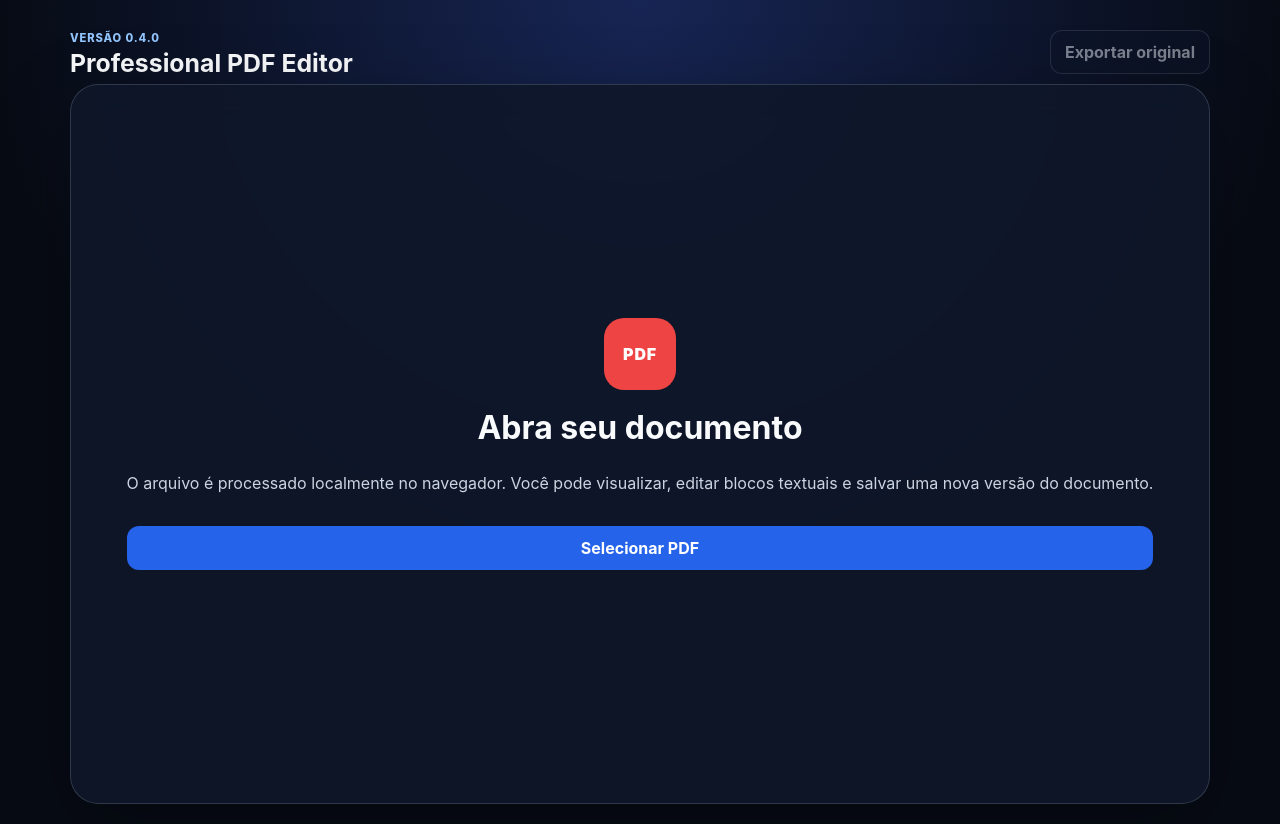
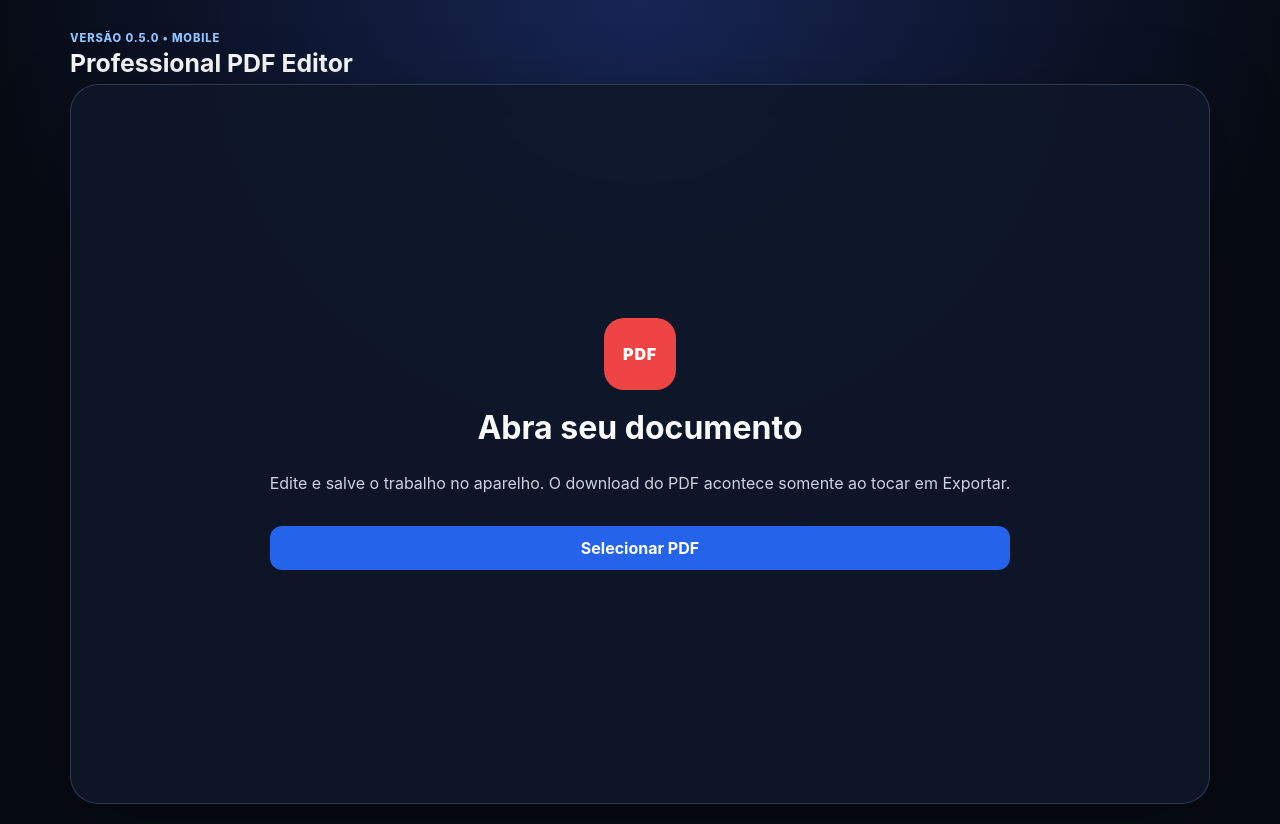
Before and after one commit to hallankazale/professional-pdf-editor, a Next.js app: page / in a window 1280 px wide. Built offline with nearby package versions, Linux system fonts and the light colour scheme.

Commit message:
feat: alinhar cabeçalho ao fluxo salvar e exportar do APK

```diff
--- a/src/app/page.tsx
+++ b/src/app/page.tsx
@@ -2,7 +2,6 @@
 
 import { ChangeEvent, useState } from "react";
 
-import { downloadPdfCopy } from "@/core/export/download-pdf-copy";
 import { validatePdfFile } from "@/core/files/validate-pdf-file";
 import { PdfViewer } from "@/features/pdf-viewer/PdfViewer";
 
@@ -16,7 +15,6 @@ export default function HomePage() {
     const file = input.files?.[0];
 
     setError(null);
-
     if (!file) return;
 
     setIsValidating(true);
@@ -42,26 +40,13 @@ export default function HomePage() {
     setError(null);
   }
 
-  function handleExport() {
-    if (!selectedFile) return;
-    downloadPdfCopy(selectedFile);
-  }
-
   return (
     <main className="app-shell">
       <header className="topbar">
         <div>
-          <span className="eyebrow">Versão 0.4.0</span>
+          <span className="eyebrow">Versão 0.5.0 • Mobile</span>
           <h1>Professional PDF Editor</h1>
         </div>
-        <button
-          type="button"
-          className="secondary-button"
-          disabled={!selectedFile}
-          onClick={handleExport}
-        >
-          Exportar original
-        </button>
       </header>
 
       {selectedFile ? (
@@ -69,13 +54,10 @@ export default function HomePage() {
       ) : (
         <section className="workspace" aria-labelledby="upload-title">
           <div className="upload-card">
-            <span className="document-icon" aria-hidden="true">
-              PDF
-            </span>
+            <span className="document-icon" aria-hidden="true">PDF</span>
             <h2 id="upload-title">Abra seu documento</h2>
             <p>
-              O arquivo é processado localmente no navegador. Você pode visualizar,
-              editar blocos textuais e salvar uma nova versão do documento.
+              Edite e salve o trabalho no aparelho. O download do PDF acontece somente ao tocar em Exportar.
             </p>
 
             <label className="primary-button" htmlFor="pdf-file" aria-disabled={isValidating}>
@@ -90,11 +72,7 @@ export default function HomePage() {
               disabled={isValidating}
             />
 
-            {error && (
-              <p className="error-message" role="alert">
-                {error}
-              </p>
-            )}
+            {error && <p className="error-message" role="alert">{error}</p>}
           </div>
         </section>
       )}
```
